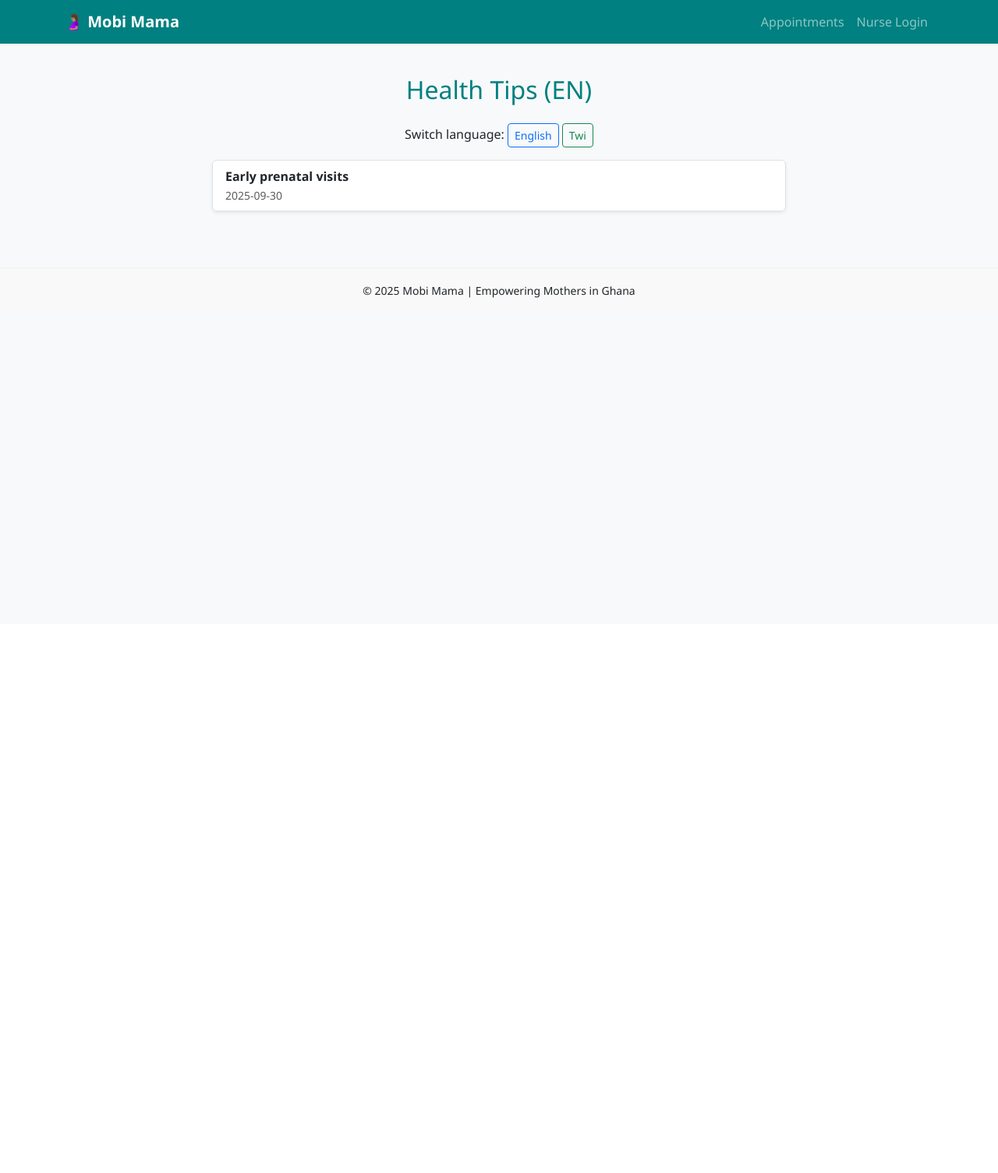
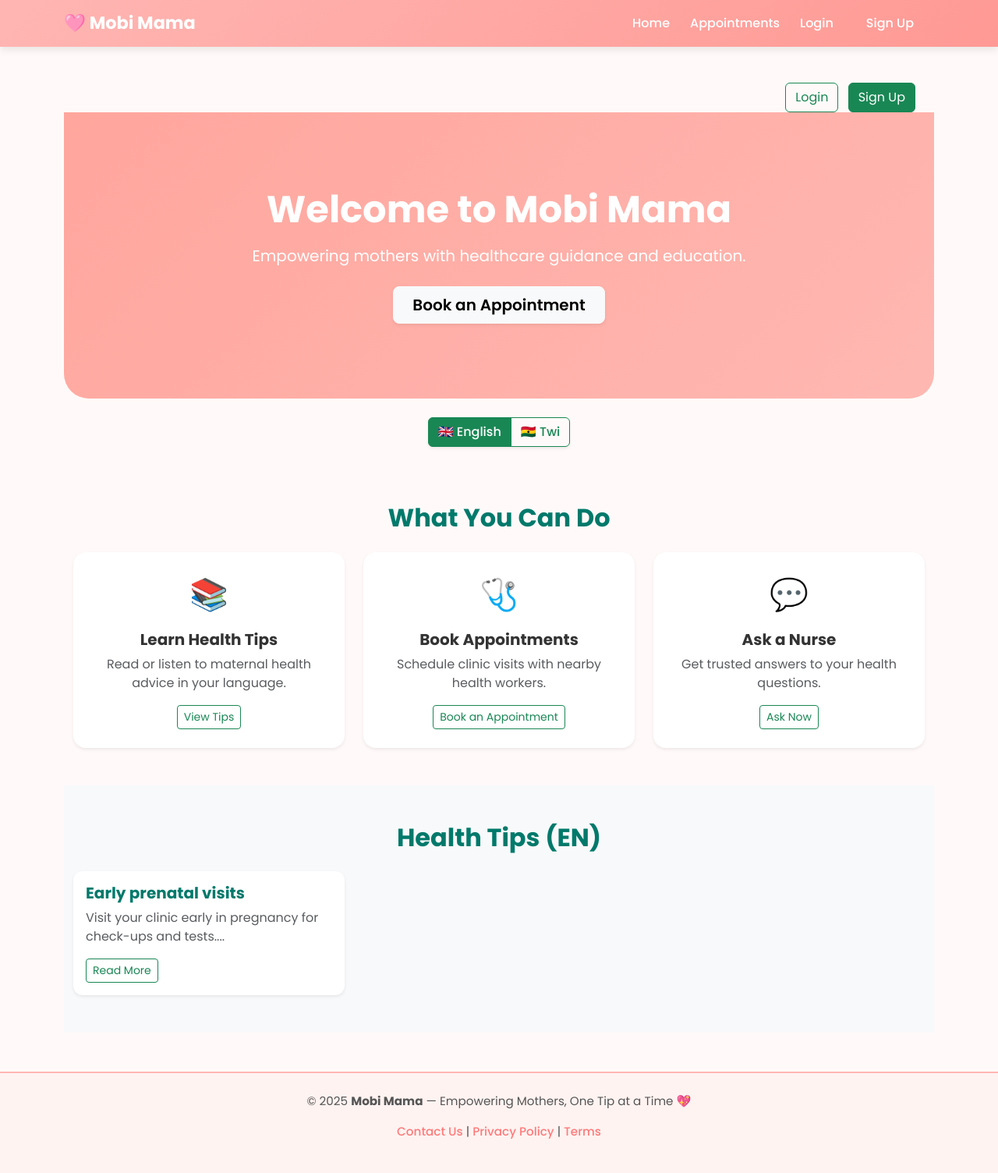
Before and after one commit to attohx/mobi-mamav1, a Flask app: page / in a window 1280 px wide. Shown: the whole page at 78% size. Before the commit the page ends 382 px from the top, so only its background shows below. Run offline with Flask 3, Linux system fonts and the light colour scheme.

Commit message:
QOL edits and some other stuff

```diff
--- a/app.py
+++ b/app.py
@@ -1,19 +1,20 @@
 import os
-from flask import Flask, render_template, redirect, url_for, flash, request, send_from_directory
+from flask import Flask, render_template, redirect, url_for, flash, request, send_from_directory, session, g
 from config import Config
 from models import db, User, Tip, Appointment
-from forms import LoginForm, TipForm, AppointmentForm
+from forms import LoginForm, TipForm, AppointmentForm, RegisterForm
 from werkzeug.security import generate_password_hash, check_password_hash
 from flask_login import LoginManager, login_user, current_user, login_required, logout_user
 from pathlib import Path
+
 
 def create_app():
     app = Flask(__name__)
     app.config.from_object(Config)
 
-    # ensure instance and upload folders exist
-    Path(os.path.join(app.root_path, 'instance')).mkdir(parents=True, exist_ok=True)
-    Path(app.config['UPLOAD_FOLDER']).mkdir(parents=True, exist_ok=True)
+    # Ensure instance and upload folders exist
+    Path(os.path.join(app.root_path, "instance")).mkdir(parents=True, exist_ok=True)
+    Path(app.config["UPLOAD_FOLDER"]).mkdir(parents=True, exist_ok=True)
 
     db.init_app(app)
 
@@ -24,34 +25,172 @@ def create_app():
     def load_user(user_id):
         return User.query.get(int(user_id))
 
-    # ✅ Initialize database + seed default data right away
+    # ✅ Initialize database + seed default nurse + tips
     with app.app_context():
         db.create_all()
+
         if not User.query.filter_by(username="nurse").first():
             nurse = User(
                 username="nurse",
                 password=generate_password_hash("password"),
-                role="nurse"
+                role="nurse",
             )
             db.session.add(nurse)
             db.session.commit()
+
         if Tip.query.count() == 0:
-            t = Tip(
-                title="Early prenatal visits",
-                content="Visit your clinic early in pregnancy for check-ups and tests.",
-                language="en",
-                audio_filename="example_en.mp3"
-            )
-            db.session.add(t)
+            english_tips = [
+                Tip(
+                    title="Early Prenatal Visits",
+                    content="Visit your clinic early in pregnancy for check-ups and tests. Early visits help detect and prevent complications.",
+                    language="en",
+                ),
+                Tip(
+                    title="Balanced Diet During Pregnancy",
+                    content="Eat a variety of foods including fruits, vegetables, and proteins. Avoid alcohol and limit sugary or processed foods.",
+                    language="en",
+                ),
+                Tip(
+                    title="Stay Hydrated",
+                    content="Drink enough clean water daily to stay healthy. Dehydration can cause fatigue and other health problems during pregnancy.",
+                    language="en",
+                ),
+                Tip(
+                    title="Regular Exercise",
+                    content="Engage in light physical activities like walking to keep your body fit and improve blood circulation.",
+                    language="en",
+                ),
+                Tip(
+                    title="Newborn Hygiene",
+                    content="Keep your baby’s environment clean, wash hands before touching your baby, and ensure clean feeding bottles and cloths.",
+                    language="en",
+                ),
+            ]
+
+            twi_tips = [
+                Tip(
+                    title="Apɔw Mmere A Ɛyɛ Fɛ",
+                    content="Kɔ adwumayɛbea no ntɛm na yɛ nhwehwɛmu. Sɛ wokɔ ntɛm a, ɛboa ma wɔhu nsɛm a ɛbɛyɛ adwuma ama wo ne abɔfra no.",
+                    language="tw",
+                ),
+                Tip(
+                    title="Nnuane Pa A Ɛsɔ Wo Ho",
+                    content="Di nnuane a ɛwɔ abɔdeɛ, dua, ne abɔdwe. Gyae nsã ne nnuane a wɔde suga ne aduan a ɛyɛ sɛ ahuhoɔ.",
+                    language="tw",
+                ),
+                Tip(
+                    title="Nom Nsuo Fɛfɛɛfɛ",
+                    content="Nom nsuo pa daa. Sɛ nsuo no ho tew a, ɛboa ma wotena den na ɛbɔ wo ho ban fi ho yareɛ.",
+                    language="tw",
+                ),
+                Tip(
+                    title="Ɛyɛ Adwuma Kakra",
+                    content="Yɛ adwuma kakra te sɛ anammɔn kɔkɔɔ. Ɛboa ma mogya kɔɔ no yɛ papa na w’ahome hyɛ den.",
+                    language="tw",
+                ),
+                Tip(
+                    title="Hwɛ Abɔfra No Ho Fɛfɛɛfɛ",
+                    content="Fa wo nsam ho yie ansa na wafa abɔfra no. Ma ne ho tew na di nsuo a ɛho tew nko ara.",
+                    language="tw",
+                ),
+            ]
+
+            db.session.bulk_save_objects(english_tips + twi_tips)
             db.session.commit()
+            print("✅ Sample English & Twi tips added.")
+
+    # ------------------- LANGUAGE SUPPORT -------------------
+
+    @app.before_request
+    def set_language():
+        lang = request.args.get("lang")
+        if lang:
+            session["lang"] = lang
+        g.lang = session.get("lang", "en")
+
+    @app.context_processor
+    def inject_translations():
+        translations = {
+            "en": {
+                "title": "Health Tips",
+                "switch_to": "Switch language",
+                "book": "Book an Appointment",
+                "read_more": "Read More",
+                "welcome": "Welcome to Mobi Mama",
+                "subtitle": "Empowering mothers with healthcare guidance and education.",
+                "login": "Login",
+                "signup": "Sign Up",
+            },
+            "tw": {
+                "title": "Apɔw Mu Nkyerɛkyerɛ",
+                "switch_to": "Sesa kasa",
+                "book": "Paw Appɔintment",
+                "read_more": "Kenkan Bio",
+                "welcome": "Akwaaba Mobi Mama",
+                "subtitle": "Yɛboa maamefoɔ wɔ Ghana anaafoɔ sɛ wɔnya apɔw ho nkyerɛkyerɛ ne abotare.",
+                "login": "Kɔ Mu",
+                "signup": "Bɔ Akawnt",
+            },
+        }
+        return {"t": translations[g.lang], "current_lang": g.lang}
 
     # ------------------- ROUTES -------------------
 
     @app.route("/")
     def index():
-        lang = request.args.get('lang', 'en')
+        lang = g.lang
         tips = Tip.query.filter_by(language=lang).order_by(Tip.created_at.desc()).all()
         return render_template("index.html", tips=tips, lang=lang)
+
+    # Mother Registration
+    @app.route("/register", methods=["GET", "POST"])
+    def register():
+        if current_user.is_authenticated:
+            return redirect(url_for("index"))
+
+        form = RegisterForm()
+        if form.validate_on_submit():
+            if User.query.filter_by(username=form.username.data).first():
+                flash("Username already exists.", "warning")
+            else:
+                user = User(
+                    username=form.username.data,
+                    password=generate_password_hash(form.password.data),
+                    role="mother",
+                )
+                db.session.add(user)
+                db.session.commit()
+                flash("Account created successfully! Please log in.", "success")
+                return redirect(url_for("login"))
+        return render_template("register.html", form=form)
+
+    # Login for both nurse & mother
+    @app.route("/login", methods=["GET", "POST"])
+    def login():
+        if current_user.is_authenticated:
+            if current_user.role == "nurse":
+                return redirect(url_for("nurse_dashboard"))
+            return redirect(url_for("index"))
+
+        form = LoginForm()
+        if form.validate_on_submit():
+            user = User.query.filter_by(username=form.username.data).first()
+            if user and check_password_hash(user.password, form.password.data):
+                login_user(user)
+                flash(f"Welcome back, {user.username}!", "success")
+                if user.role == "nurse":
+                    return redirect(url_for("nurse_dashboard"))
+                else:
+                    return redirect(url_for("index"))
+            flash("Invalid username or password", "danger")
+        return render_template("login.html", form=form)
+
+    @app.route("/logout")
+    @login_required
+    def logout():
+        logout_user()
+        flash("You’ve been logged out.", "info")
+        return redirect(url_for("index"))
 
     @app.route("/tip/<int:tip_id>")
     def tip_detail(tip_id):
@@ -67,41 +206,24 @@ def create_app():
                 phone=form.phone.data,
                 clinic=form.clinic.data,
                 date=form.date.data,
-                notes=form.notes.data
+                notes=form.notes.data,
             )
             db.session.add(appt)
             db.session.commit()
-            flash("Appointment requested — nurse will contact you.", "success")
+            flash("Appointment request sent successfully!", "success")
             return redirect(url_for("appointments"))
-        appts = Appointment.query.order_by(Appointment.created_at.desc()).all() if current_user.is_authenticated and current_user.role == 'nurse' else None
+        appts = (
+            Appointment.query.order_by(Appointment.created_at.desc()).all()
+            if current_user.is_authenticated and current_user.role == "nurse"
+            else None
+        )
         return render_template("appointments.html", form=form, appts=appts)
-
-    @app.route("/login", methods=["GET", "POST"])
-    def login():
-        if current_user.is_authenticated:
-            return redirect(url_for("nurse_dashboard"))
-        form = LoginForm()
-        if form.validate_on_submit():
-            user = User.query.filter_by(username=form.username.data).first()
-            if user and check_password_hash(user.password, form.password.data):
-                login_user(user)
-                flash("Logged in", "success")
-                return redirect(url_for("nurse_dashboard"))
-            flash("Invalid credentials", "danger")
-        return render_template("login.html", form=form)
-
-    @app.route("/logout")
-    @login_required
-    def logout():
-        logout_user()
-        flash("Logged out", "info")
-        return redirect(url_for("index"))
 
     @app.route("/nurse/dashboard")
     @login_required
     def nurse_dashboard():
-        if current_user.role != 'nurse':
-            flash("Access denied", "danger")
+        if current_user.role != "nurse":
+            flash("Access denied.", "danger")
             return redirect(url_for("index"))
         tips = Tip.query.order_by(Tip.created_at.desc()).all()
         appts = Appointment.query.order_by(Appointment.created_at.desc()).all()
@@ -110,8 +232,8 @@ def create_app():
     @app.route("/nurse/add_tip", methods=["GET", "POST"])
     @login_required
     def add_tip():
-        if current_user.role != 'nurse':
-            flash("Access denied", "danger")
+        if current_user.role != "nurse":
+            flash("Access denied.", "danger")
             return redirect(url_for("index"))
         form = TipForm()
         if form.validate_on_submit():
@@ -119,20 +241,20 @@ def create_app():
                 title=form.title.data,
                 content=form.content.data,
                 language=form.language.data,
-                audio_filename=form.audio_filename.data or None
+                audio_filename=form.audio_filename.data or None,
             )
             db.session.add(tip)
             db.session.commit()
-            flash("Tip added", "success")
+            flash("Tip added successfully!", "success")
             return redirect(url_for("nurse_dashboard"))
         return render_template("add_tip.html", form=form)
 
-    # Serve audio files (static will also serve them)
-    @app.route('/audio/<filename>')
+    @app.route("/audio/<filename>")
     def audio_file(filename):
-        return send_from_directory(app.config['UPLOAD_FOLDER'], filename)
+        return send_from_directory(app.config["UPLOAD_FOLDER"], filename)
 
     return app
+
 
 if __name__ == "__main__":
     app = create_app()
--- a/static/css/style.css
+++ b/static/css/style.css
@@ -1,15 +1,118 @@
+/* 🌸 Global Styles */
 body {
-  font-family: "Segoe UI", Roboto, Arial, sans-serif;
+  font-family: 'Poppins', sans-serif;
+  background-color: #fffaf9;
+  color: #333;
 }
 
-h2, h3 {
-  color: #008080;
+a {
+  text-decoration: none;
 }
 
-.btn-success {
-  background-color: #ff6f61;
+/* 🌷 Navbar */
+.navbar {
+  background: linear-gradient(135deg, #ffb6b3, #ff9994);
+  box-shadow: 0 3px 10px rgba(0,0,0,0.1);
+}
+
+.navbar-brand {
+  font-weight: 700;
+  font-size: 1.4rem;
+  color: white !important;
+}
+
+.nav-link {
+  color: #fff !important;
+  font-weight: 500;
+  margin-right: 10px;
+  transition: all 0.2s ease;
+}
+
+.nav-link:hover {
+  color: #ffeaea !important;
+  transform: scale(1.05);
+}
+
+/* 💖 Buttons */
+.btn-primary {
+  background-color: #ff7a7a;
   border: none;
 }
-.btn-success:hover {
-  background-color: #e85c4f;
+
+.btn-primary:hover {
+  background-color: #ff6262;
 }
+
+/* 🌺 Main Layout */
+main {
+  padding-top: 30px;
+  padding-bottom: 50px;
+}
+
+/* 🌼 Alerts */
+.alert {
+  border-radius: 12px;
+}
+
+/* 🌻 Footer */
+footer {
+  background-color: #fff3f1;
+  color: #555;
+  padding: 25px 0;
+  font-size: 0.95rem;
+  text-align: center;
+  border-top: 2px solid #ffb6b3;
+}
+
+footer a {
+  color: #ff7a7a;
+  font-weight: 500;
+}
+
+/* 🌸 Hero Section */
+.hero {
+  background: linear-gradient(135deg, #ffb6b3, #ffcccc);
+  position: relative;
+  border-radius: 0 0 2rem 2rem;
+}
+
+.hero .overlay {
+  position: absolute;
+  top: 0; left: 0;
+  width: 100%; height: 100%;
+  background: rgba(255, 99, 71, 0.2);
+  z-index: 1;
+}
+
+.hero .container {
+  position: relative;
+  z-index: 2;
+}
+
+/* 🌿 Feature Cards */
+.feature-card {
+  border-radius: 16px;
+  transition: transform 0.25s ease, box-shadow 0.25s ease;
+  background-color: #fff;
+}
+
+.feature-card:hover {
+  transform: translateY(-5px);
+  box-shadow: 0 6px 20px rgba(0,0,0,0.1);
+}
+
+/* 🌾 Tip Cards */
+.tip-card {
+  border-radius: 12px;
+  transition: all 0.2s ease;
+  background-color: #fff;
+}
+
+.tip-card:hover {
+  transform: translateY(-5px);
+}
+
+/* 🌼 Language Switch */
+.btn-group a {
+  font-weight: 500;
+}
--- a/templates/base.html
+++ b/templates/base.html
@@ -1,63 +1,81 @@
-<!doctype html>
+<!DOCTYPE html>
 <html lang="en">
 <head>
-  <meta charset="utf-8">
-  <title>Mobi Mama</title>
-  <meta name="viewport" content="width=device-width,initial-scale=1">
+  <meta charset="UTF-8" />
+  <meta name="viewport" content="width=device-width, initial-scale=1.0" />
+  <title>Mobi Mama - {{ t['title'] if t else 'Empowering Mothers' }}</title>
 
-  <!-- Bootstrap CSS -->
-  <link href="https://cdn.jsdelivr.net/npm/bootstrap@5.3.3/dist/css/bootstrap.min.css" rel="stylesheet">
+  <!-- Bootstrap -->
+  <link href="https://cdn.jsdelivr.net/npm/bootstrap@5.3.2/dist/css/bootstrap.min.css" rel="stylesheet">
+
+  <!-- Google Fonts -->
+  <link href="https://fonts.googleapis.com/css2?family=Poppins:wght@400;500;600;700&display=swap" rel="stylesheet">
+
   <!-- Custom CSS -->
   <link rel="stylesheet" href="{{ url_for('static', filename='css/style.css') }}">
 </head>
-<body class="bg-light">
 
-  <!-- Navbar -->
-  <nav class="navbar navbar-expand-lg navbar-dark" style="background-color:#008080;">
+<body>
+
+  <!-- 🌸 Navbar -->
+  <nav class="navbar navbar-expand-lg navbar-light sticky-top">
     <div class="container">
-      <a class="navbar-brand fw-bold" href="{{ url_for('index') }}">🤰🏽 Mobi Mama</a>
+      <a class="navbar-brand" href="{{ url_for('index') }}">🩷 Mobi Mama</a>
+
       <button class="navbar-toggler" type="button" data-bs-toggle="collapse" data-bs-target="#navbarNav">
         <span class="navbar-toggler-icon"></span>
       </button>
-      <div class="collapse navbar-collapse" id="navbarNav">
-        <ul class="navbar-nav ms-auto">
+
+      <div class="collapse navbar-collapse justify-content-end" id="navbarNav">
+        <ul class="navbar-nav align-items-center">
+          <li class="nav-item"><a class="nav-link" href="{{ url_for('index') }}">Home</a></li>
           <li class="nav-item"><a class="nav-link" href="{{ url_for('appointments') }}">Appointments</a></li>
+
           {% if current_user.is_authenticated %}
-            <li class="nav-item"><a class="nav-link" href="{{ url_for('nurse_dashboard') }}">Dashboard</a></li>
+            {% if current_user.role == 'nurse' %}
+              <li class="nav-item"><a class="nav-link" href="{{ url_for('nurse_dashboard') }}">Dashboard</a></li>
+            {% endif %}
             <li class="nav-item"><a class="nav-link" href="{{ url_for('logout') }}">Logout</a></li>
           {% else %}
-            <li class="nav-item"><a class="nav-link" href="{{ url_for('login') }}">Nurse Login</a></li>
+            <li class="nav-item"><a class="nav-link" href="{{ url_for('login') }}">Login</a></li>
+            <li class="nav-item">
+              <a class="nav-link btn btn-light text-danger px-3 py-1 rounded-pill ms-2" href="{{ url_for('register') }}">
+                Sign Up
+              </a>
+            </li>
           {% endif %}
         </ul>
       </div>
     </div>
   </nav>
 
-  <!-- Flash messages -->
-  <div class="container mt-3">
+  <!-- Main Content -->
+  <main class="container">
     {% with messages = get_flashed_messages(with_categories=true) %}
       {% if messages %}
-        {% for category, msg in messages %}
-          <div class="alert alert-{{ category }} alert-dismissible fade show" role="alert">
-            {{ msg }}
+        {% for category, message in messages %}
+          <div class="alert alert-{{ category }} alert-dismissible fade show mt-3" role="alert">
+            {{ message }}
             <button type="button" class="btn-close" data-bs-dismiss="alert"></button>
           </div>
         {% endfor %}
       {% endif %}
     {% endwith %}
-  </div>
 
-  <!-- Main content -->
-  <main class="container py-4">
     {% block content %}{% endblock %}
   </main>
 
-  <!-- Footer -->
-  <footer class="text-center py-3 mt-5" style="background:#f9f9f9; border-top:1px solid #eee;">
-    <small>© 2025 Mobi Mama | Empowering Mothers in Ghana</small>
+  <!-- 🌷 Footer -->
+  <footer>
+    <p>&copy; {{ now().year if now else "2025" }} <strong>Mobi Mama</strong> — Empowering Mothers, One Tip at a Time 💖</p>
+    <p>
+      <a href="mailto:info@mobimama.org">Contact Us</a> |
+      <a href="#">Privacy Policy</a> |
+      <a href="#">Terms</a>
+    </p>
   </footer>
 
   <!-- Bootstrap JS -->
-  <script src="https://cdn.jsdelivr.net/npm/bootstrap@5.3.3/dist/js/bootstrap.bundle.min.js"></script>
+  <script src="https://cdn.jsdelivr.net/npm/bootstrap@5.3.2/dist/js/bootstrap.bundle.min.js"></script>
 </body>
 </html>
--- a/templates/index.html
+++ b/templates/index.html
@@ -1,25 +1,102 @@
 {% extends "base.html" %}
 {% block content %}
-<div class="row">
-  <div class="col-md-8 mx-auto">
-    <h2 class="mb-4 text-center">Health Tips ({{ lang|upper }})</h2>
 
-    <p class="text-center">
-      Switch language:
-      <a href="{{ url_for('index', lang='en') }}" class="btn btn-sm btn-outline-primary">English</a>
-      <a href="{{ url_for('index', lang='tw') }}" class="btn btn-sm btn-outline-success">Twi</a>
-    </p>
+<!-- 🔐 Auth Buttons -->
+<div class="text-end mt-3 me-4">
+  {% if not current_user.is_authenticated %}
+    <a href="{{ url_for('login') }}" class="btn btn-outline-success me-2">{{ t['login'] }}</a>
+    <a href="{{ url_for('register') }}" class="btn btn-success">{{ t['signup'] }}</a>
+  {% else %}
+    <span class="me-2 text-muted">👋 Hi, {{ current_user.username }}</span>
+    <a href="{{ url_for('logout') }}" class="btn btn-outline-danger">Logout</a>
+  {% endif %}
+</div>
 
-    <div class="list-group shadow-sm">
+<!-- 🌸 Hero Section -->
+<section class="hero py-5 text-center text-white position-relative overflow-hidden">
+  <div class="overlay"></div>
+  <div class="container position-relative py-5">
+    <h1 class="fw-bold display-5">{{ t['welcome'] }}</h1>
+    <p class="lead mt-3 mb-4">{{ t['subtitle'] }}</p>
+    <a href="{{ url_for('appointments') }}" class="btn btn-light btn-lg shadow-sm fw-semibold px-4">
+      {{ t['book'] }}
+    </a>
+  </div>
+</section>
+
+<!-- 🌍 Language Toggle -->
+<div class="text-center mt-4 mb-4">
+  <div class="btn-group shadow-sm" role="group">
+    <a href="{{ url_for('index', lang='en') }}"
+       class="btn {% if current_lang == 'en' %}btn-success text-white{% else %}btn-outline-success{% endif %}">
+      🇬🇧 English
+    </a>
+    <a href="{{ url_for('index', lang='tw') }}"
+       class="btn {% if current_lang == 'tw' %}btn-success text-white{% else %}btn-outline-success{% endif %}">
+      🇬🇭 Twi
+    </a>
+  </div>
+</div>
+
+<!-- 💡 Features Section -->
+<section class="py-5">
+  <div class="container text-center">
+    <h2 class="fw-bold mb-4" style="color:#00796b;">What You Can Do</h2>
+    <div class="row g-4">
+      <div class="col-md-4">
+        <div class="feature-card h-100 p-4 shadow-sm">
+          <div class="mb-3 fs-1">📚</div>
+          <h5 class="fw-bold">Learn Health Tips</h5>
+          <p class="text-muted">Read or listen to maternal health advice in your language.</p>
+          <a href="#tips" class="btn btn-outline-success btn-sm">View Tips</a>
+        </div>
+      </div>
+
+      <div class="col-md-4">
+        <div class="feature-card h-100 p-4 shadow-sm">
+          <div class="mb-3 fs-1">🩺</div>
+          <h5 class="fw-bold">Book Appointments</h5>
+          <p class="text-muted">Schedule clinic visits with nearby health workers.</p>
+          <a href="{{ url_for('appointments') }}" class="btn btn-outline-success btn-sm">{{ t['book'] }}</a>
+        </div>
+      </div>
+
+      <div class="col-md-4">
+        <div class="feature-card h-100 p-4 shadow-sm">
+          <div class="mb-3 fs-1">💬</div>
+          <h5 class="fw-bold">Ask a Nurse</h5>
+          <p class="text-muted">Get trusted answers to your health questions.</p>
+          <a href="{{ url_for('login') }}" class="btn btn-outline-success btn-sm">Ask Now</a>
+        </div>
+      </div>
+    </div>
+  </div>
+</section>
+
+<!-- 🩺 Health Tips Section -->
+<section id="tips" class="py-5 bg-light">
+  <div class="container">
+    <h2 class="text-center mb-4 fw-bold" style="color:#00796b;">
+      {{ t['title'] }} ({{ current_lang|upper }})
+    </h2>
+    <div class="row g-4">
       {% for tip in tips %}
-        <a href="{{ url_for('tip_detail', tip_id=tip.id) }}" class="list-group-item list-group-item-action">
-          <strong>{{ tip.title }}</strong><br>
-          <small class="text-muted">{{ tip.created_at.strftime('%Y-%m-%d') }}</small>
-        </a>
+      <div class="col-md-6 col-lg-4">
+        <div class="card tip-card h-100 border-0 shadow-sm">
+          <div class="card-body">
+            <h5 class="card-title fw-bold" style="color:#00796b;">{{ tip.title }}</h5>
+            <p class="card-text text-muted">{{ tip.content[:120] }}...</p>
+            <a href="{{ url_for('tip_detail', tip_id=tip.id) }}" class="btn btn-outline-success btn-sm">
+              {{ t['read_more'] }}
+            </a>
+          </div>
+        </div>
+      </div>
       {% else %}
-        <div class="alert alert-warning">No tips available for this language.</div>
+      <p class="text-center text-muted">No health tips available for this language.</p>
       {% endfor %}
     </div>
   </div>
-</div>
+</section>
+
 {% endblock %}
```
Also changed, not shown: forms.py (+12 -1 lines), models.py (+10 -1 lines), templates/register.html (added, +18 -0 lines), templates/tip.html (+24 -9 lines), 1 other file.
